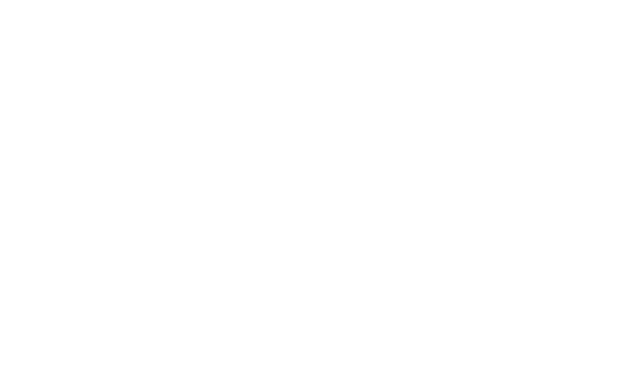
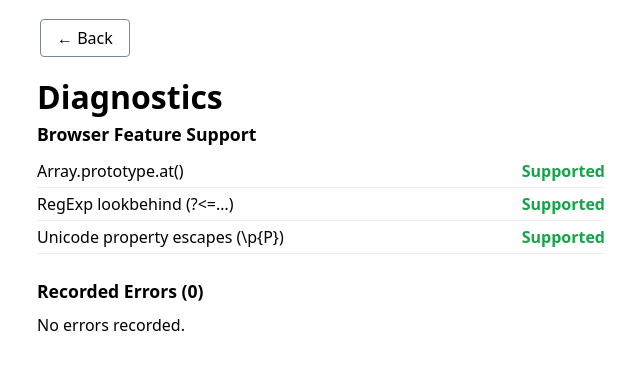
Before and after one commit to jackalope-code/react-notepad, a React (Vite) app: page /#/diagnostics in a window 1280 px wide. Before the commit this address had no page. Shown: the top 370 px of the page, without its empty margins (319-959 px from the left). Built offline with nearby package versions, Linux system fonts and the light colour scheme.

Commit message:
Add markdown diagnostics

```diff
--- a/src/App.tsx
+++ b/src/App.tsx
@@ -1,6 +1,8 @@
 import { HashRouter, Routes, Route } from 'react-router-dom';
 import MainView from './MainView';
 import DocumentSettings from './DocumentSettings';
+import DiagnosticsPage from './DiagnosticsPage';
+import DiagnosticsBanner from './DiagnosticsBanner';
 import { useWorkspace } from './useWorkspace';
 
 // HashRouter (rather than BrowserRouter) is used because this app is
@@ -23,9 +25,11 @@ function App() {
 
   return (
     <HashRouter>
+      <DiagnosticsBanner />
       <Routes>
         <Route path="/" element={<MainView workspace={workspace} />} />
         <Route path="/settings/:documentId" element={<DocumentSettings workspace={workspace} />} />
+        <Route path="/diagnostics" element={<DiagnosticsPage />} />
       </Routes>
     </HashRouter>
   );
--- /dev/null
+++ b/src/DiagnosticsBanner.tsx
@@ -0,0 +1,38 @@
+import styled from 'styled-components';
+import { Link } from 'react-router-dom';
+import { useDiagnostics } from './useDiagnostics';
+
+const Bar = styled.div`
+  background: #fef3c7;
+  border-bottom: 1px solid #f59e0b;
+  padding: 6px 12px;
+  font-size: 0.85rem;
+  display: flex;
+  align-items: center;
+  gap: 8px;
+`;
+
+const WarningIcon = styled.span`
+  font-size: 1rem;
+`;
+
+const DiagLink = styled(Link)`
+  margin-left: auto;
+  color: #b45309;
+  text-decoration: underline;
+  font-weight: 600;
+  white-space: nowrap;
+`;
+
+export default function DiagnosticsBanner() {
+  const diag = useDiagnostics();
+  if (diag.errors.length === 0) return null;
+
+  return (
+    <Bar role="alert">
+      <WarningIcon>⚠️</WarningIcon>
+      <span>Markdown rendering issue detected — text will display without formatting.</span>
+      <DiagLink to="/diagnostics">Diagnostics</DiagLink>
+    </Bar>
+  );
+}
--- /dev/null
+++ b/src/DiagnosticsPage.tsx
@@ -0,0 +1,137 @@
+import styled from 'styled-components';
+import { useNavigate } from 'react-router-dom';
+import { useDiagnostics } from './useDiagnostics';
+import { clearErrors } from './diagnostics';
+
+const Container = styled.div`
+  padding: 16px;
+  max-width: 600px;
+  margin: 0 auto;
+  font-family: system-ui, sans-serif;
+`;
+
+const BackButton = styled.button`
+  background: white;
+  border: 1px solid lightslategray;
+  border-radius: 4px;
+  padding: 6px 16px;
+  margin-bottom: 16px;
+  cursor: pointer;
+`;
+
+const Section = styled.section`
+  margin-bottom: 24px;
+`;
+
+const SectionTitle = styled.h2`
+  font-size: 1.1rem;
+  margin-bottom: 8px;
+`;
+
+const FeatureRow = styled.div`
+  display: flex;
+  justify-content: space-between;
+  padding: 4px 0;
+  border-bottom: 1px solid #eee;
+`;
+
+const Status = styled.span<{ $ok: boolean }>`
+  color: ${(p) => (p.$ok ? '#16a34a' : '#dc2626')};
+  font-weight: 600;
+`;
+
+const ErrorList = styled.ul`
+  list-style: none;
+  padding: 0;
+`;
+
+const ErrorItem = styled.li`
+  background: #fef2f2;
+  border: 1px solid #fecaca;
+  border-radius: 4px;
+  padding: 8px 12px;
+  margin-bottom: 8px;
+  font-family: monospace;
+  font-size: 0.85rem;
+  white-space: pre-wrap;
+  word-break: break-word;
+`;
+
+const ClearButton = styled.button`
+  background: white;
+  border: 1px solid lightslategray;
+  border-radius: 4px;
+  padding: 4px 12px;
+  margin-top: 8px;
+  cursor: pointer;
+`;
+
+const Explanation = styled.p`
+  color: #555;
+  font-size: 0.9rem;
+  line-height: 1.5;
+`;
+
+export default function DiagnosticsPage() {
+  const diag = useDiagnostics();
+  const navigate = useNavigate();
+
+  const hasUnsupportedFeatures =
+    !diag.features.arrayAt ||
+    !diag.features.regExpLookbehind ||
+    !diag.features.unicodePropEscapes;
+
+  return (
+    <Container>
+      <BackButton onClick={() => navigate('/')}>← Back</BackButton>
+      <h1>Diagnostics</h1>
+
+      <Section>
+        <SectionTitle>Browser Feature Support</SectionTitle>
+        <FeatureRow>
+          <span>Array.prototype.at()</span>
+          <Status $ok={diag.features.arrayAt}>
+            {diag.features.arrayAt ? 'Supported' : 'Missing (polyfilled)'}
+          </Status>
+        </FeatureRow>
+        <FeatureRow>
+          <span>RegExp lookbehind (?&lt;=…)</span>
+          <Status $ok={diag.features.regExpLookbehind}>
+            {diag.features.regExpLookbehind ? 'Supported' : 'Not supported'}
+          </Status>
+        </FeatureRow>
+        <FeatureRow>
+          <span>Unicode property escapes (\p{'{P}'})</span>
+          <Status $ok={diag.features.unicodePropEscapes}>
+            {diag.features.unicodePropEscapes ? 'Supported' : 'Not supported'}
+          </Status>
+        </FeatureRow>
+        {hasUnsupportedFeatures && (
+          <Explanation>
+            The markdown rendering library (marked@18) requires these features.
+            Missing features cause markdown formatting to fail silently — text
+            will still be editable but won't show headers, bold, bullets, etc.
+          </Explanation>
+        )}
+      </Section>
+
+      <Section>
+        <SectionTitle>Recorded Errors ({diag.errors.length})</SectionTitle>
+        {diag.errors.length === 0 ? (
+          <p>No errors recorded.</p>
+        ) : (
+          <>
+            <ErrorList>
+              {diag.errors.map((err, i) => (
+                <ErrorItem key={i}>
+                  {new Date(err.timestamp).toLocaleTimeString()}: {err.message}
+                </ErrorItem>
+              ))}
+            </ErrorList>
+            <ClearButton onClick={clearErrors}>Clear errors</ClearButton>
+          </>
+        )}
+      </Section>
+    </Container>
+  );
+}
--- /dev/null
+++ b/src/diagnostics.ts
@@ -0,0 +1,70 @@
+// ---------------------------------------------------------------------------
+// Diagnostics module
+// ---------------------------------------------------------------------------
+//
+// Captures runtime errors from marked.lexer() and feature-detection results
+// so they can be surfaced to the user via a notification bar and diagnostics
+// page, rather than only visible in the browser console (which is hard to
+// access on a mobile PWA).
+
+export interface DiagnosticsInfo {
+  features: {
+    arrayAt: boolean;
+    regExpLookbehind: boolean;
+    unicodePropEscapes: boolean;
+  };
+  errors: { timestamp: number; message: string }[];
+}
+
+let info: DiagnosticsInfo = {
+  features: detectFeatures(),
+  errors: [],
+};
+
+const listeners = new Set<() => void>();
+
+function detectFeatures(): DiagnosticsInfo['features'] {
+  let regExpLookbehind = false;
+  try {
+    new RegExp('(?<=a)b');
+    regExpLookbehind = true;
+  } catch {}
+
+  let unicodePropEscapes = false;
+  try {
+    new RegExp('\\p{P}', 'u');
+    unicodePropEscapes = true;
+  } catch {}
+
+  return {
+    arrayAt: typeof Array.prototype.at === 'function',
+    regExpLookbehind,
+    unicodePropEscapes,
+  };
+}
+
+export function getDiagnostics(): DiagnosticsInfo {
+  return info;
+}
+
+export function subscribe(fn: () => void): () => void {
+  listeners.add(fn);
+  return () => listeners.delete(fn);
+}
+
+function notify() {
+  listeners.forEach((fn) => fn());
+}
+
+export function logError(message: string) {
+  info = {
+    ...info,
+    errors: [...info.errors, { timestamp: Date.now(), message }],
+  };
+  notify();
+}
+
+export function clearErrors() {
+  info = { ...info, errors: [] };
+  notify();
+}
--- /dev/null
+++ b/src/useDiagnostics.ts
@@ -0,0 +1,6 @@
+import { useSyncExternalStore } from 'react';
+import { getDiagnostics, subscribe } from './diagnostics';
+
+export function useDiagnostics() {
+  return useSyncExternalStore(subscribe, getDiagnostics, getDiagnostics);
+}
--- a/src/utils/markdownTokenizer.ts
+++ b/src/utils/markdownTokenizer.ts
@@ -1,4 +1,5 @@
 import { marked, type Token, type Tokens } from 'marked';
+import { logError } from '../diagnostics';
 
 // ---------------------------------------------------------------------------
 // Markdown offset-recovery tokenizer (Phase 8.5 Part B)
@@ -297,7 +298,8 @@ export function computeCharClasses(text: string): (string | null)[] {
   try {
     const tokens = marked.lexer(text);
     walkBlockTokens(tokens, text, 0, classes);
-  } catch {
+  } catch (err) {
+    logError(err instanceof Error ? `${err.name}: ${err.message}` : String(err));
     // Defensive fallback per plan: never let a highlighting bug hide or
     // corrupt real content — fall through to plain/unstyled text.
     return new Array(text.length).fill(null);
```
